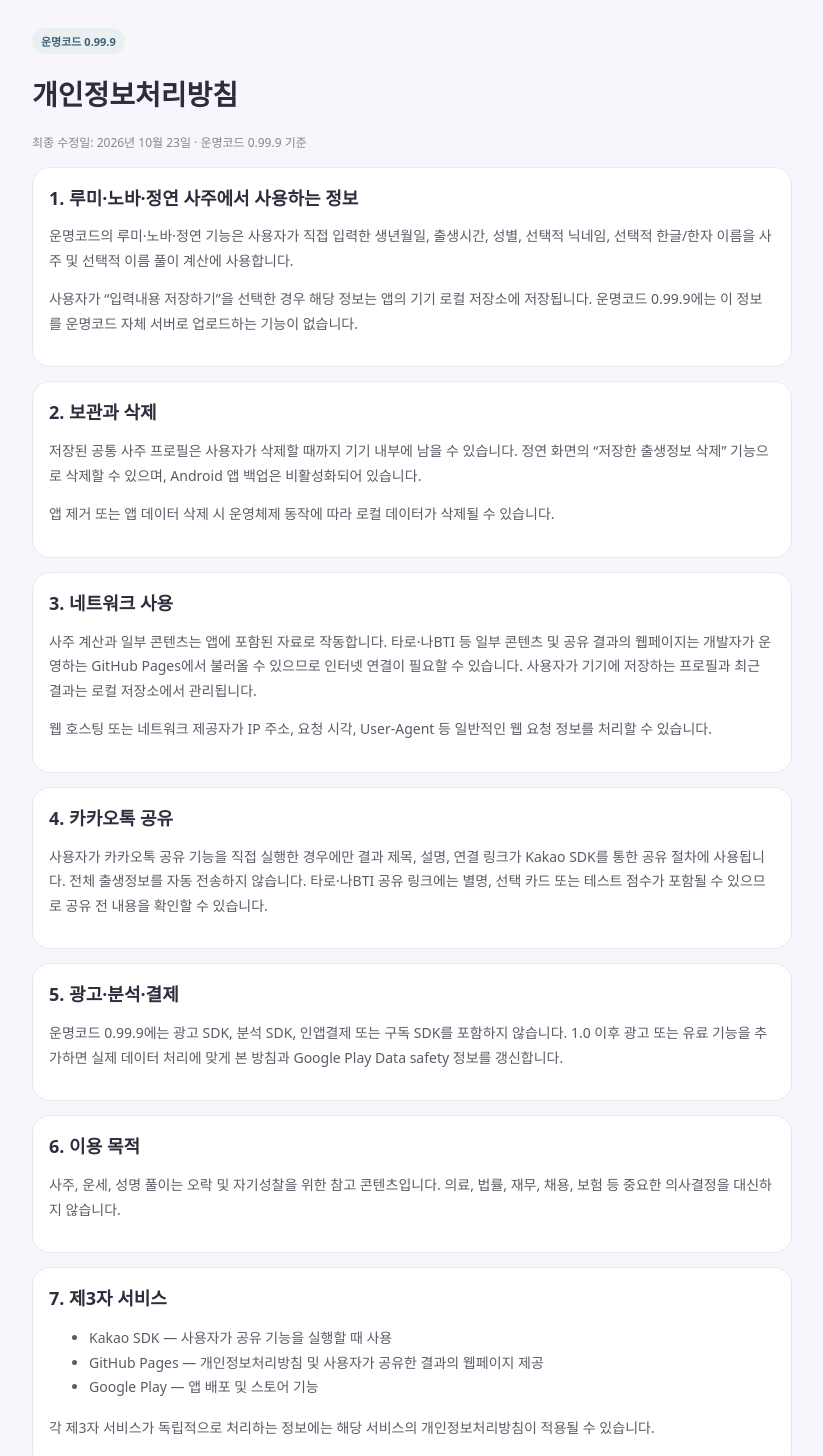
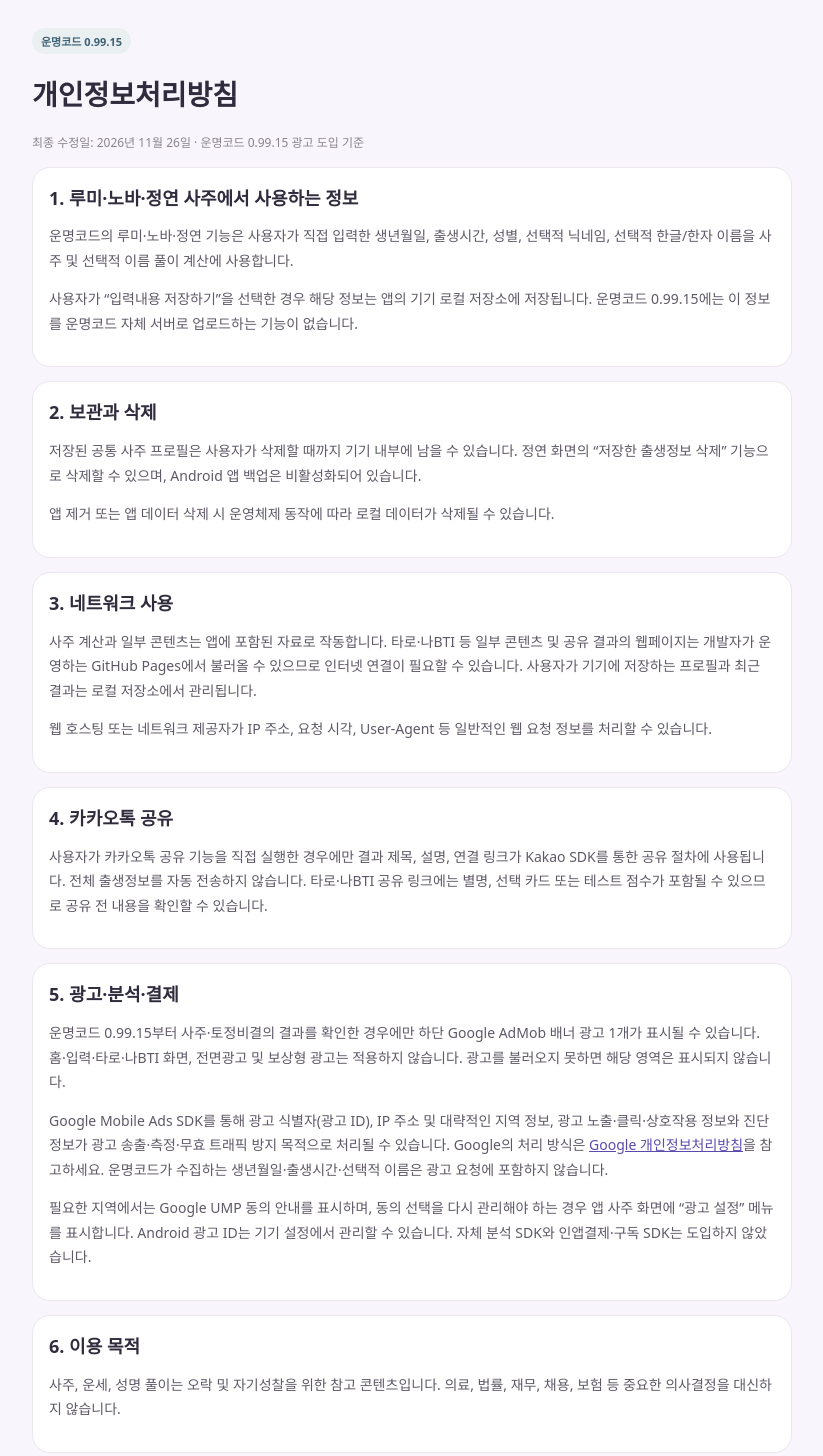
Before and after one commit to jeiskwon/playzip, a plain HTML site: page privacy.html in a window 1280 px wide. Shown: the top 1456 px of the page, without its empty margins (228-1051 px from the left). Drawn offline with Linux system fonts and the light colour scheme.

Commit message:
policy: disclose Google AdMob banner, UMP consent, device ad IDs for 0.99.15

```diff
--- a/privacy.html
+++ b/privacy.html
@@ -13,14 +13,14 @@ a{color:#5b4aae}.note{font-size:12px;color:#89838e}
 </style>
 </head>
 <body><main>
-<span class="badge">운명코드 0.99.9</span>
+<span class="badge">운명코드 0.99.15</span>
 <h1>개인정보처리방침</h1>
-<p class="note">최종 수정일: 2026년 10월 23일 · 운명코드 0.99.9 기준</p>
+<p class="note">최종 수정일: 2026년 11월 26일 · 운명코드 0.99.15 광고 도입 기준</p>
 
 <div class="card">
 <h2 style="margin-top:0">1. 루미·노바·정연 사주에서 사용하는 정보</h2>
 <p>운명코드의 루미·노바·정연 기능은 사용자가 직접 입력한 생년월일, 출생시간, 성별, 선택적 닉네임, 선택적 한글/한자 이름을 사주 및 선택적 이름 풀이 계산에 사용합니다.</p>
-<p>사용자가 “입력내용 저장하기”을 선택한 경우 해당 정보는 앱의 기기 로컬 저장소에 저장됩니다. 운명코드 0.99.9에는 이 정보를 운명코드 자체 서버로 업로드하는 기능이 없습니다.</p>
+<p>사용자가 “입력내용 저장하기”을 선택한 경우 해당 정보는 앱의 기기 로컬 저장소에 저장됩니다. 운명코드 0.99.15에는 이 정보를 운명코드 자체 서버로 업로드하는 기능이 없습니다.</p>
 </div>
 
 <div class="card">
@@ -42,7 +42,9 @@ a{color:#5b4aae}.note{font-size:12px;color:#89838e}
 
 <div class="card">
 <h2 style="margin-top:0">5. 광고·분석·결제</h2>
-<p>운명코드 0.99.9에는 광고 SDK, 분석 SDK, 인앱결제 또는 구독 SDK를 포함하지 않습니다. 1.0 이후 광고 또는 유료 기능을 추가하면 실제 데이터 처리에 맞게 본 방침과 Google Play Data safety 정보를 갱신합니다.</p>
+<p>운명코드 0.99.15부터 사주·토정비결의 결과를 확인한 경우에만 하단 Google AdMob 배너 광고 1개가 표시될 수 있습니다. 홈·입력·타로·나BTI 화면, 전면광고 및 보상형 광고는 적용하지 않습니다. 광고를 불러오지 못하면 해당 영역은 표시되지 않습니다.</p>
+<p>Google Mobile Ads SDK를 통해 광고 식별자(광고 ID), IP 주소 및 대략적인 지역 정보, 광고 노출·클릭·상호작용 정보와 진단 정보가 광고 송출·측정·무효 트래픽 방지 목적으로 처리될 수 있습니다. Google의 처리 방식은 <a href="https://policies.google.com/privacy">Google 개인정보처리방침</a>을 참고하세요. 운명코드가 수집하는 생년월일·출생시간·선택적 이름은 광고 요청에 포함하지 않습니다.</p>
+<p>필요한 지역에서는 Google UMP 동의 안내를 표시하며, 동의 선택을 다시 관리해야 하는 경우 앱 사주 화면에 “광고 설정” 메뉴를 표시합니다. Android 광고 ID는 기기 설정에서 관리할 수 있습니다. 자체 분석 SDK와 인앱결제·구독 SDK는 도입하지 않았습니다.</p>
 </div>
 
 <div class="card">
@@ -56,6 +58,7 @@ a{color:#5b4aae}.note{font-size:12px;color:#89838e}
 <li>Kakao SDK — 사용자가 공유 기능을 실행할 때 사용</li>
 <li>GitHub Pages — 개인정보처리방침 및 사용자가 공유한 결과의 웹페이지 제공</li>
 <li>Google Play — 앱 배포 및 스토어 기능</li>
+<li>Google AdMob·Google Mobile Ads SDK·UMP — 광고 게재와 개인정보 선택</li>
 </ul>
 <p>각 제3자 서비스가 독립적으로 처리하는 정보에는 해당 서비스의 개인정보처리방침이 적용될 수 있습니다.</p>
 </div>
```
